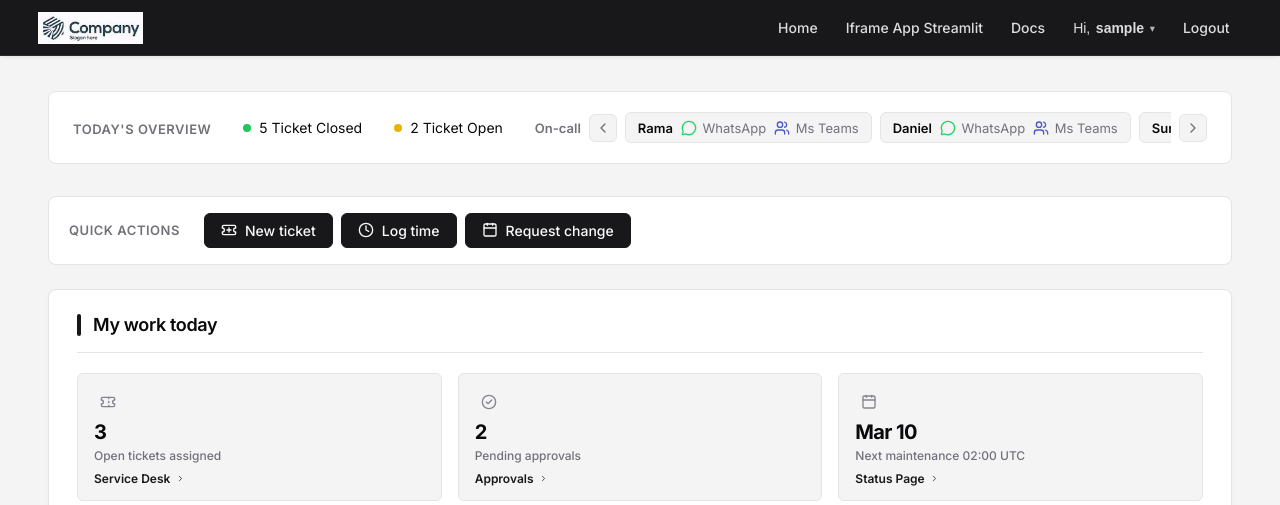
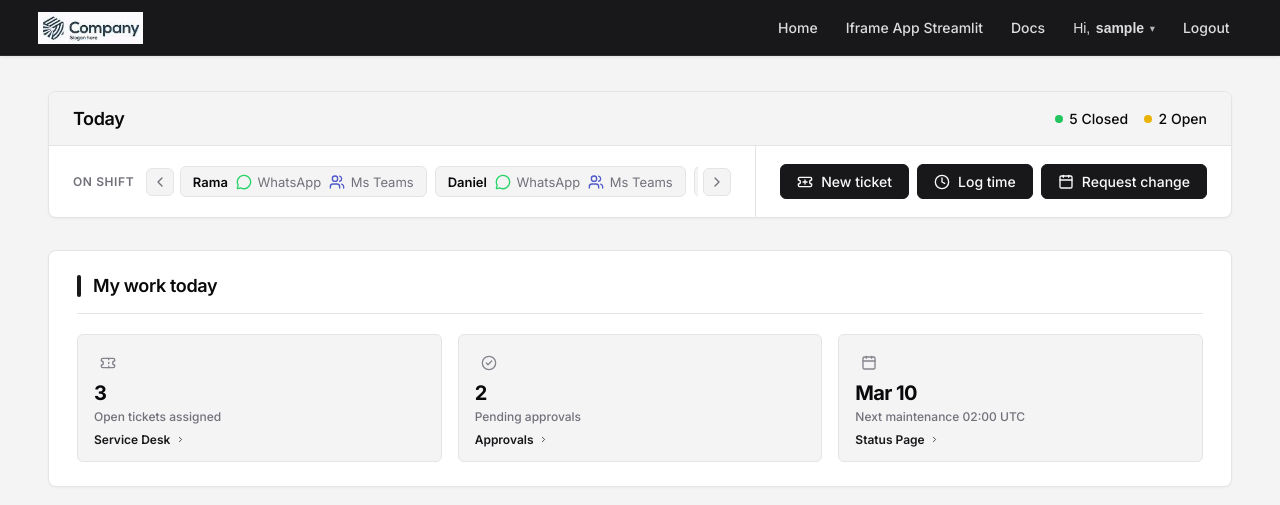
Before and after one commit to ramadlana/streamlit-starter, a Flask app: page / in a window 1280 px wide. Shown: the top 505 px of the page. Run offline with Flask 3, Linux system fonts and the light colour scheme; the visitor is signed in with stand-in values (Sample User, id 1); data comes from the database, SQL or seed files in the repository; parts of the project's set-up code (start-up, migrations or seed data) failed here and were passed over; some libraries are stand-ins or nearby versions; some web fonts are replaced.

Commit message:
Refactor: Update home dashboard layout and styles for improved UI consistency

```diff
--- a/static/css/home.css
+++ b/static/css/home.css
@@ -67,6 +67,14 @@
     .home-hero-inner {
         grid-template-columns: 1fr;
         min-height: auto;
+    }
+    .home-dashboard-bar-body {
+        flex-direction: column;
+    }
+    .home-dashboard-actions {
+        border-left: none;
+        border-top: 1px solid var(--border);
+        background: transparent;
     }
 }
 
@@ -261,27 +269,60 @@ a.home-news-item:hover {
     vertical-align: middle;
 }
 
-.home-info-strip {
+/* Unified Today Overview + Quick actions dashboard bar */
+.home-dashboard-bar {
     background: var(--background);
     border: 1px solid var(--border);
     border-radius: var(--radius-lg);
-    padding: 1rem 1.5rem;
     margin-bottom: 2rem;
-    display: flex;
-    flex-wrap: wrap;
-    align-items: center;
-    gap: 1.5rem 2rem;
+    overflow: hidden;
+    box-shadow: 0 1px 3px rgba(0, 0, 0, 0.04);
 }
 
-.home-info-item {
+.home-dashboard-bar-header {
     display: flex;
     align-items: center;
-    gap: 0.5rem;
-    font-size: 0.875rem;
+    justify-content: space-between;
+    flex-wrap: wrap;
+    gap: 0.75rem 1.5rem;
+    padding: 1rem 1.5rem;
+    border-bottom: 1px solid var(--border);
+    background: var(--muted);
+}
+
+.home-dashboard-bar-title {
+    margin: 0;
+    font-size: 1.125rem;
+    font-weight: 600;
+    letter-spacing: -0.02em;
     color: var(--foreground);
 }
 
-.home-info-item-dot {
+.home-dashboard-bar-stats {
+    display: flex;
+    align-items: center;
+    gap: 1rem;
+}
+
+.home-dashboard-stat {
+    display: flex;
+    align-items: center;
+    gap: 0.4rem;
+    font-size: 0.875rem;
+    font-weight: 500;
+    color: var(--foreground);
+}
+
+.home-dashboard-stat-link {
+    text-decoration: none;
+    color: inherit;
+}
+
+.home-dashboard-stat-link:hover {
+    text-decoration: underline;
+}
+
+.home-dashboard-stat-dot {
     width: 8px;
     height: 8px;
     border-radius: 50%;
@@ -289,35 +330,44 @@ a.home-news-item:hover {
     flex-shrink: 0;
 }
 
-.home-info-item-dot.warning {
+.home-dashboard-stat-dot.warning {
     background: #eab308;
 }
 
-.home-info-item-link {
-    text-decoration: none;
-    color: inherit;
+.home-dashboard-bar-body {
+    display: flex;
+    align-items: stretch;
+    flex-wrap: wrap;
+    gap: 0;
 }
 
-.home-info-item-link:hover {
-    text-decoration: underline;
+.home-dashboard-oncall {
+    flex: 1 1 280px;
+    min-width: 0;
+    display: flex;
+    align-items: center;
+    gap: 0.75rem;
+    padding: 1rem 1.5rem;
 }
 
-.home-info-oncall {
+.home-dashboard-oncall-label {
+    font-size: 0.75rem;
+    font-weight: 600;
+    text-transform: uppercase;
+    letter-spacing: 0.05em;
+    color: var(--muted-foreground);
+    flex-shrink: 0;
+}
+
+.home-dashboard-oncall-scroll-wrap {
+    flex: 1;
+    min-width: 0;
     display: flex;
     align-items: center;
-    gap: 0.5rem;
-    min-width: 0;
-    flex: 1 1 280px;
+    gap: 0.35rem;
 }
 
-.home-info-oncall-label {
-    font-size: 0.8125rem;
-    font-weight: 600;
-    color: var(--muted-foreground);
-    white-space: nowrap;
-}
-
-.home-info-oncall-arrow {
+.home-dashboard-oncall-arrow {
     flex-shrink: 0;
     width: 1.75rem;
     height: 1.75rem;
@@ -333,19 +383,18 @@ a.home-news-item:hover {
     transition: background 0.15s ease, color 0.15s ease, border-color 0.15s ease;
 }
 
-.home-info-oncall-arrow:hover {
+.home-dashboard-oncall-arrow:hover {
     background: var(--border);
     color: var(--foreground);
     border-color: var(--ring);
 }
 
-.home-info-oncall-arrow svg,
-.home-info-oncall-arrow .lucide {
+.home-dashboard-oncall-arrow .lucide {
     width: 1rem;
     height: 1rem;
 }
 
-.home-info-oncall-scroll {
+.home-dashboard-oncall-scroll {
     flex: 1;
     min-width: 0;
     overflow-x: auto;
@@ -355,17 +404,17 @@ a.home-news-item:hover {
     -ms-overflow-style: none;
 }
 
-.home-info-oncall-scroll::-webkit-scrollbar {
+.home-dashboard-oncall-scroll::-webkit-scrollbar {
     display: none;
 }
 
-.home-info-oncall-track {
+.home-dashboard-oncall-track {
     display: flex;
     gap: 0.5rem;
     padding: 0.25rem 0;
 }
 
-.home-info-oncall-person {
+.home-dashboard-oncall-person {
     flex-shrink: 0;
     display: flex;
     align-items: center;
@@ -377,14 +426,13 @@ a.home-news-item:hover {
     font-size: 0.8125rem;
 }
 
-.home-info-oncall-name {
+.home-dashboard-oncall-name {
     font-weight: 600;
     color: var(--foreground);
     white-space: nowrap;
 }
 
-.home-info-oncall-phone,
-.home-info-oncall-teams {
+.home-dashboard-oncall-link {
     display: inline-flex;
     align-items: center;
     gap: 0.35rem;
@@ -393,59 +441,41 @@ a.home-news-item:hover {
     white-space: nowrap;
 }
 
-.home-info-oncall-phone:hover,
-.home-info-oncall-teams:hover {
+.home-dashboard-oncall-link:hover {
     color: var(--foreground);
 }
 
-.home-info-oncall-icon {
+.home-dashboard-oncall-icon {
     display: inline-flex;
     width: 1rem;
     height: 1rem;
 }
 
-.home-info-oncall-icon svg,
-.home-info-oncall-icon .lucide {
+.home-dashboard-oncall-icon .lucide,
+.home-dashboard-oncall-icon svg {
     width: 100%;
     height: 100%;
 }
 
-.home-info-oncall-icon-wa {
+.home-dashboard-oncall-icon-wa {
     color: #25d366;
 }
 
-.home-info-oncall-icon-teams {
+.home-dashboard-oncall-icon-teams {
     color: #5059c9;
 }
 
-.home-quick-actions {
+.home-dashboard-actions {
     display: flex;
+    align-items: center;
     flex-wrap: wrap;
-    align-items: center;
-    gap: 1rem 1.5rem;
-    margin-bottom: 1.5rem;
-    padding: 1rem 1.25rem;
-    background: var(--background);
-    border: 1px solid var(--border);
-    border-radius: var(--radius-lg);
+    gap: 0.5rem;
+    padding: 1rem 1.5rem;
+    border-left: 1px solid var(--border);
+    background: transparent;
 }
 
-.home-quick-actions-label {
-    font-size: 0.8125rem;
-    font-weight: 600;
-    text-transform: uppercase;
-    letter-spacing: 0.04em;
-    color: var(--muted-foreground);
-}
-
-.home-quick-actions-buttons {
-    display: flex;
-    flex-wrap: wrap;
-    align-items: center;
-    gap: 0.5rem;
-}
-
-.home-quick-action-btn {
+.home-dashboard-action-btn {
     display: inline-flex;
     align-items: center;
     gap: 0.5rem;
@@ -457,28 +487,21 @@ a.home-news-item:hover {
     border: 1px solid var(--primary);
     border-radius: var(--radius);
     text-decoration: none;
-    transition: background var(--transition), border-color var(--transition), opacity var(--transition);
+    transition: background var(--transition), border-color var(--transition), box-shadow var(--transition);
 }
 
-.home-quick-action-btn:hover {
+.home-dashboard-action-btn:hover {
     background: var(--accent-hover);
     border-color: var(--accent-hover);
-    opacity: 0.95;
+    box-shadow: 0 2px 4px rgba(0, 0, 0, 0.08);
 }
 
-.home-quick-action-btn:focus-visible {
+.home-dashboard-action-btn:focus-visible {
     outline: 2px solid var(--ring);
     outline-offset: var(--ring-offset);
 }
 
-.home-quick-action-btn-icon {
-    display: flex;
-    align-items: center;
-    justify-content: center;
-}
-
-.home-quick-action-btn-icon svg,
-.home-quick-action-btn-icon .lucide {
+.home-dashboard-action-btn .lucide {
     width: 1rem;
     height: 1rem;
 }
--- a/templates/home.html
+++ b/templates/home.html
@@ -7,92 +7,86 @@
 <div class="home-page">
 
 
-    <!-- Quick info strip -->
-    <div class="home-info-strip">
-        <div class="home-info-header">
-            <span class="home-quick-actions-label"">Today's Overview</span>
+    <!-- Unified Today Overview + Quick actions -->
+    <section class="home-dashboard-bar" aria-label="Today's overview and quick actions">
+        <header class="home-dashboard-bar-header">
+            <h2 class="home-dashboard-bar-title">Today</h2>
+            <div class="home-dashboard-bar-stats">
+                <a href="/#" class="home-dashboard-stat home-dashboard-stat-link" title="View status page">
+                    <span class="home-dashboard-stat-dot" aria-hidden="true"></span>
+                    <span>5 Closed</span>
+                </a>
+                <div class="home-dashboard-stat">
+                    <span class="home-dashboard-stat-dot warning" aria-hidden="true"></span>
+                    <span>2 Open</span>
                 </div>
-        <a href="/#" class="home-info-item home-info-item-link" title="View status page">
-            <span class="home-info-item-dot" aria-hidden="true"></span>
-            <span>5 Ticket Closed</span>
-        </a>
-        <div class="home-info-item">
-            <span class="home-info-item-dot warning" aria-hidden="true"></span>
-            <span>2 Ticket Open</span>
             </div>
-        <div class="home-info-oncall">
-            <span class="home-info-oncall-label">On-call</span>
-            <button type="button" class="home-info-oncall-arrow home-info-oncall-arrow-left" aria-label="Scroll left" id="oncall-scroll-left">
+        </header>
+        <div class="home-dashboard-bar-body">
+            <div class="home-dashboard-oncall">
+                <span class="home-dashboard-oncall-label">On Shift</span>
+                <div class="home-dashboard-oncall-scroll-wrap">
+                    <button type="button" class="home-dashboard-oncall-arrow" aria-label="Scroll left" id="oncall-scroll-left">
                         <i data-lucide="chevron-left" aria-hidden="true"></i>
                     </button>
-            <div class="home-info-oncall-scroll" id="oncall-scroll">
-                <div class="home-info-oncall-track">
-                    <div class="home-info-oncall-person">
-                        <span class="home-info-oncall-name">Rama</span>
-                        <a href="https://wa.me/6281212345678" class="home-info-oncall-phone" title="WhatsApp" target="_blank" rel="noopener noreferrer">
-                            <span class="home-info-oncall-icon home-info-oncall-icon-wa" aria-hidden="true"><i data-lucide="message-circle"></i></span>
+                    <div class="home-dashboard-oncall-scroll" id="oncall-scroll">
+                        <div class="home-dashboard-oncall-track">
+                            <div class="home-dashboard-oncall-person">
+                                <span class="home-dashboard-oncall-name">Rama</span>
+                                <a href="https://wa.me/6281212345678" class="home-dashboard-oncall-link" title="WhatsApp" target="_blank" rel="noopener noreferrer">
+                                    <span class="home-dashboard-oncall-icon home-dashboard-oncall-icon-wa" aria-hidden="true"><i data-lucide="message-circle"></i></span>
                                     <span>WhatsApp</span>
                                 </a>
-                        <a href="https://teams.microsoft.com/l/chat/0/0?users=youremail@company.com" class="home-info-oncall-teams" title="Chat in Microsoft Teams" target="_blank" rel="noopener noreferrer">
-                            <span class="home-info-oncall-icon home-info-oncall-icon-teams" aria-hidden="true"><i data-lucide="users"></i></span>
+                                <a href="https://teams.microsoft.com/l/chat/0/0?users=youremail@company.com" class="home-dashboard-oncall-link" title="Chat in Microsoft Teams" target="_blank" rel="noopener noreferrer">
+                                    <span class="home-dashboard-oncall-icon home-dashboard-oncall-icon-teams" aria-hidden="true"><i data-lucide="users"></i></span>
                                     <span>Ms Teams</span>
                                 </a>
                             </div>
-                    <div class="home-info-oncall-person">
-                        <span class="home-info-oncall-name">Daniel</span>
-                        <a href="https://wa.me/6281212345678" class="home-info-oncall-phone" title="WhatsApp" target="_blank" rel="noopener noreferrer">
-                            <span class="home-info-oncall-icon home-info-oncall-icon-wa" aria-hidden="true"><i data-lucide="message-circle"></i></span>
+                            <div class="home-dashboard-oncall-person">
+                                <span class="home-dashboard-oncall-name">Daniel</span>
+                                <a href="https://wa.me/6281212345678" class="home-dashboard-oncall-link" title="WhatsApp" target="_blank" rel="noopener noreferrer">
+                                    <span class="home-dashboard-oncall-icon home-dashboard-oncall-icon-wa" aria-hidden="true"><i data-lucide="message-circle"></i></span>
                                     <span>WhatsApp</span>
                                 </a>
-                        <a href="https://teams.microsoft.com/l/chat/0/0?users=youremail@company.com" class="home-info-oncall-teams" title="Chat in Microsoft Teams" target="_blank" rel="noopener noreferrer">
-                            <span class="home-info-oncall-icon home-info-oncall-icon-teams" aria-hidden="true"><i data-lucide="users"></i></span>
+                                <a href="https://teams.microsoft.com/l/chat/0/0?users=youremail@company.com" class="home-dashboard-oncall-link" title="Chat in Microsoft Teams" target="_blank" rel="noopener noreferrer">
+                                    <span class="home-dashboard-oncall-icon home-dashboard-oncall-icon-teams" aria-hidden="true"><i data-lucide="users"></i></span>
                                     <span>Ms Teams</span>
                                 </a>
                             </div>
-                    <div class="home-info-oncall-person">
-                        <span class="home-info-oncall-name">Suresh</span>
-                        <a href="https://wa.me/6281212345678" class="home-info-oncall-phone" title="WhatsApp" target="_blank" rel="noopener noreferrer">
-                            <span class="home-info-oncall-icon home-info-oncall-icon-wa" aria-hidden="true"><i data-lucide="message-circle"></i></span>
+                            <div class="home-dashboard-oncall-person">
+                                <span class="home-dashboard-oncall-name">Suresh</span>
+                                <a href="https://wa.me/6281212345678" class="home-dashboard-oncall-link" title="WhatsApp" target="_blank" rel="noopener noreferrer">
+                                    <span class="home-dashboard-oncall-icon home-dashboard-oncall-icon-wa" aria-hidden="true"><i data-lucide="message-circle"></i></span>
                                     <span>WhatsApp</span>
                                 </a>
-                        <a href="https://teams.microsoft.com/l/chat/0/0?users=youremail@company.com" class="home-info-oncall-teams" title="Chat in Microsoft Teams" target="_blank" rel="noopener noreferrer">
-                            <span class="home-info-oncall-icon home-info-oncall-icon-teams" aria-hidden="true"><i data-lucide="users"></i></span>
+                                <a href="https://teams.microsoft.com/l/chat/0/0?users=youremail@company.com" class="home-dashboard-oncall-link" title="Chat in Microsoft Teams" target="_blank" rel="noopener noreferrer">
+                                    <span class="home-dashboard-oncall-icon home-dashboard-oncall-icon-teams" aria-hidden="true"><i data-lucide="users"></i></span>
                                     <span>Ms Teams</span>
                                 </a>
                             </div>
-
                         </div>
                     </div>
-            <button type="button" class="home-info-oncall-arrow home-info-oncall-arrow-right" aria-label="Scroll right" id="oncall-scroll-right">
+                    <button type="button" class="home-dashboard-oncall-arrow" aria-label="Scroll right" id="oncall-scroll-right">
                         <i data-lucide="chevron-right" aria-hidden="true"></i>
                     </button>
                 </div>
             </div>
-
-    <!-- Quick actions -->
-    <div class="home-quick-actions">
-        <span class="home-quick-actions-label">Quick actions</span>
-        <div class="home-quick-actions-buttons">
-            <a href="/#" class="home-quick-action-btn">
-                <span class="home-quick-action-btn-icon" aria-hidden="true">
-                    <i data-lucide="ticket-plus"></i>
-                </span>
+            <div class="home-dashboard-actions">
+                <a href="/#" class="home-dashboard-action-btn">
+                    <i data-lucide="ticket-plus" aria-hidden="true"></i>
                     <span>New ticket</span>
                 </a>
-            <a href="/#" class="home-quick-action-btn">
-                <span class="home-quick-action-btn-icon" aria-hidden="true">
-                    <i data-lucide="clock"></i>
-                </span>
+                <a href="/#" class="home-dashboard-action-btn">
+                    <i data-lucide="clock" aria-hidden="true"></i>
                     <span>Log time</span>
                 </a>
-            <a href="/#" class="home-quick-action-btn">
-                <span class="home-quick-action-btn-icon" aria-hidden="true">
-                    <i data-lucide="calendar"></i>
-                </span>
+                <a href="/#" class="home-dashboard-action-btn">
+                    <i data-lucide="calendar" aria-hidden="true"></i>
                     <span>Request change</span>
                 </a>
             </div>
         </div>
+    </section>
 
     <!-- My work today -->
     <section class="home-section home-mystats">
```
Lines whose indentation alone changed are shown as unchanged.
